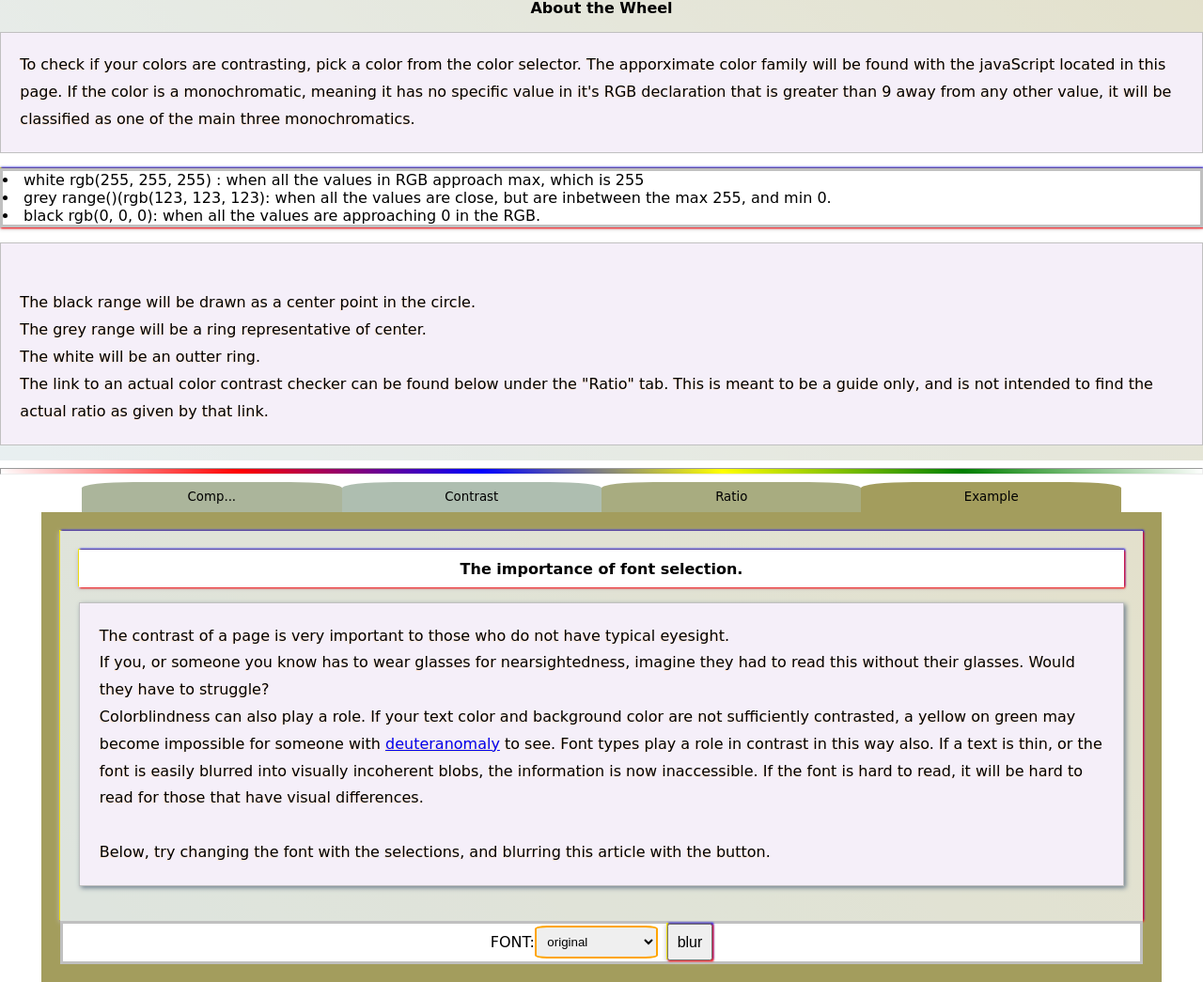
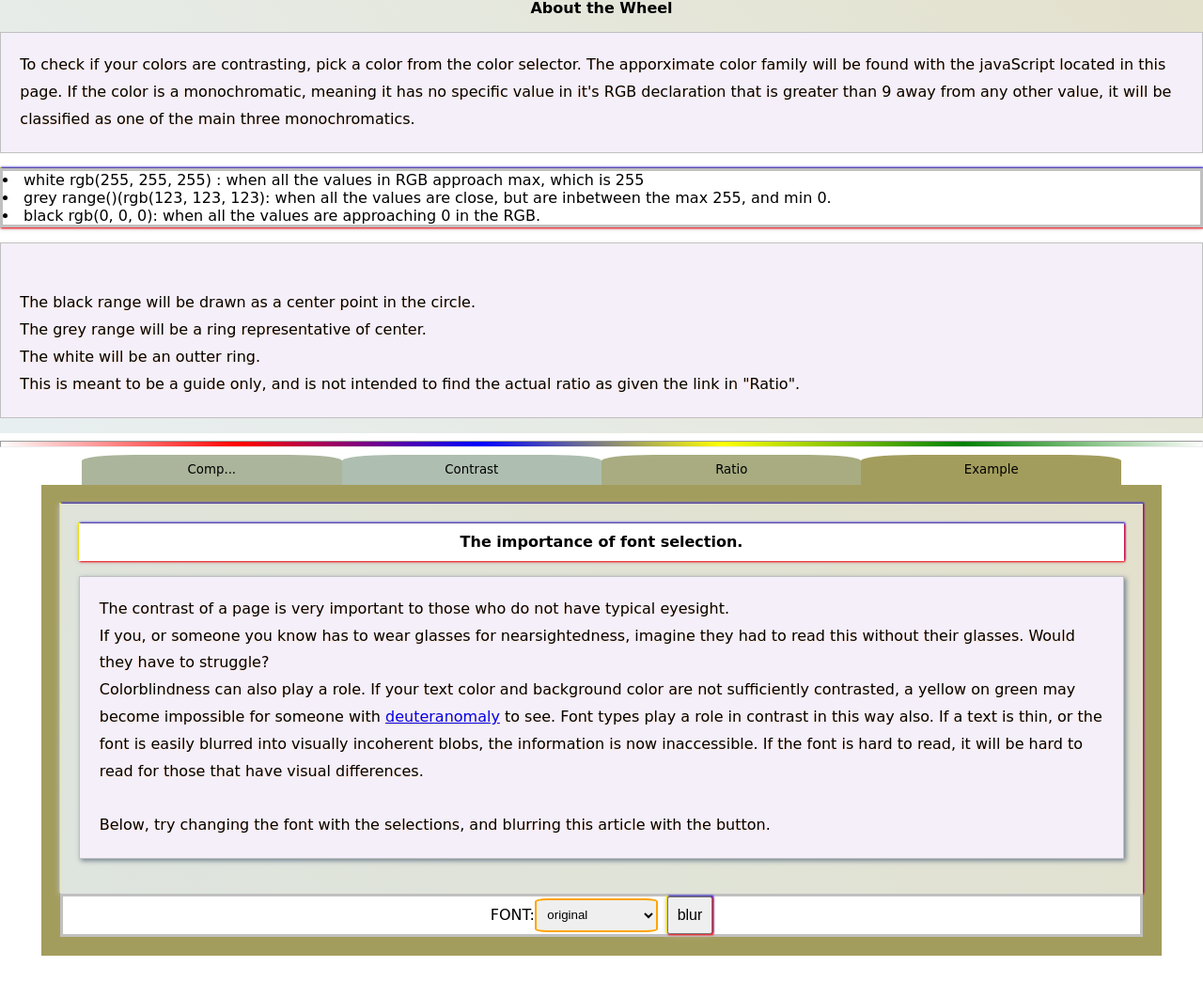
Before and after one commit to chingu-voyages/v22-bears-team-07, a Flask app: page /color in a window 1280 px wide. Shown: the part 874-1919 px from the top of the page at 94% size. Run offline with Flask 2, Linux system fonts and the light colour scheme; some libraries are stand-ins or nearby versions; some web fonts are replaced.

Commit message:
Update colorV2.html

```diff
--- a/templates/colorV2.html
+++ b/templates/colorV2.html
@@ -121,8 +121,8 @@
         <br>
         The white will be an outter ring.
         <br>
-        The link to an actual color contrast checker can be found below under the "Ratio" tab.
-        This is meant to be a guide only, and is not intended to find the actual ratio as given by that link.
+          This is meant to be a guide only, and is not intended to find the actual ratio as given the link in "Ratio".
+
 
     </p>
   </article>
```
